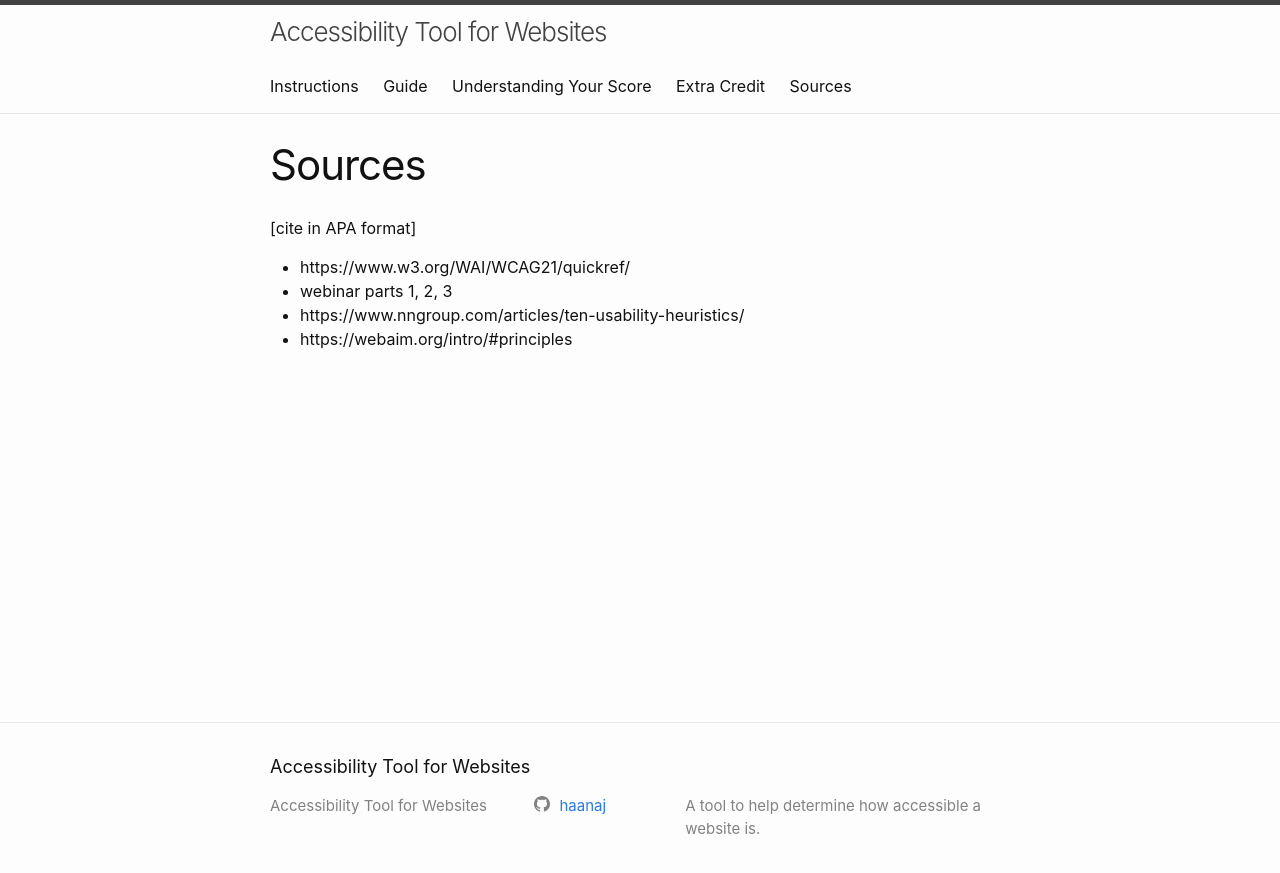
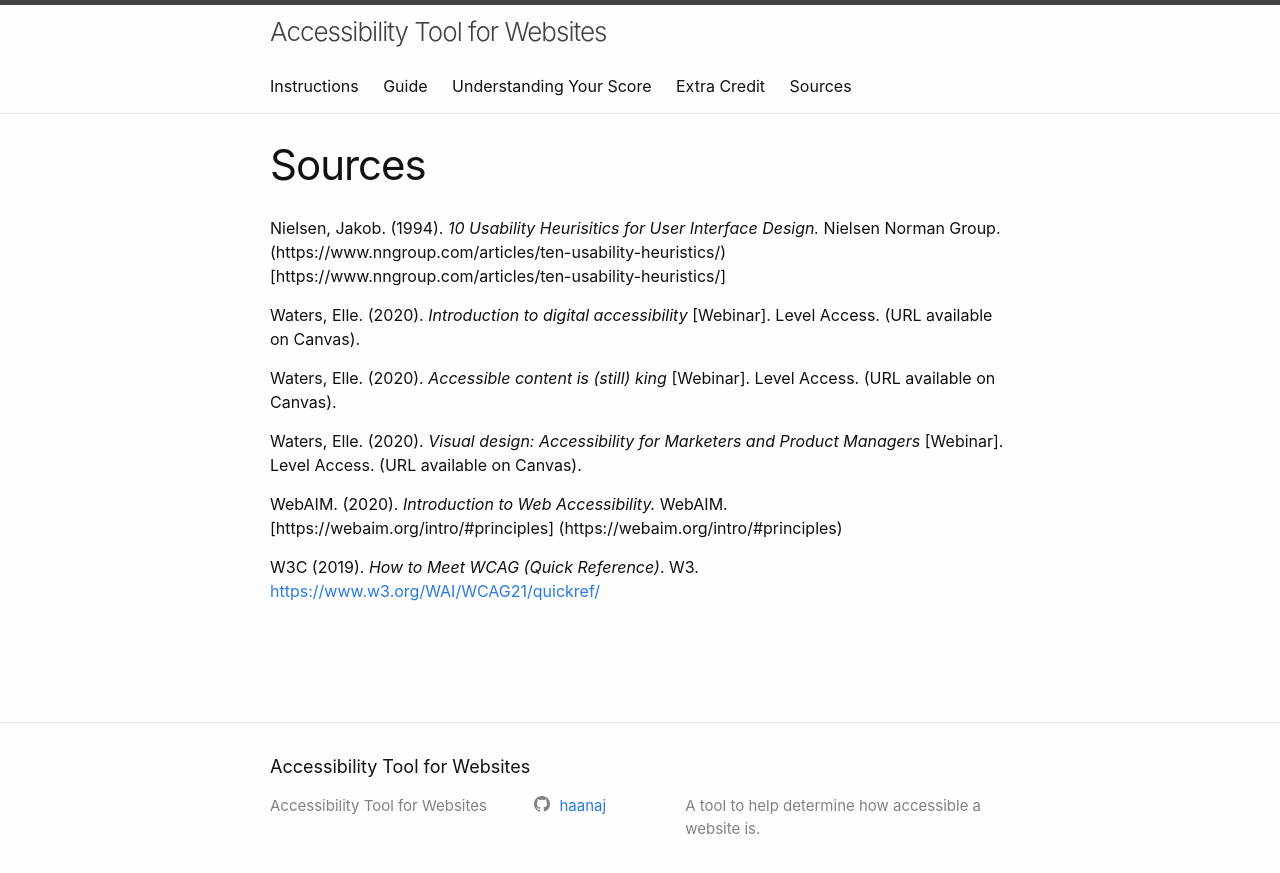
Before and after one commit to haanaj/accessibility-tool, a Jekyll site: the page built from sources.md, in a window 1280 px wide. Shown: the top 873 px of the page. Built offline with Jekyll 4.4.1, drawn with Linux system fonts in a browser that asks for light colours.

Commit message:
Citing sources in APA

```diff
--- a/sources.md
+++ b/sources.md
@@ -5,9 +5,14 @@ permalink: /sources/
 weight: 5
 ---
 
-[cite in APA format]
+Nielsen, Jakob. (1994). *10 Usability Heurisitics for User Interface Design.* Nielsen Norman Group. (https://www.nngroup.com/articles/ten-usability-heuristics/)[https://www.nngroup.com/articles/ten-usability-heuristics/]
 
-- https://www.w3.org/WAI/WCAG21/quickref/
-- webinar parts 1, 2, 3
-- https://www.nngroup.com/articles/ten-usability-heuristics/
-- https://webaim.org/intro/#principles
+Waters, Elle. (2020). *Introduction to digital accessibility* [Webinar]. Level Access. (URL available on Canvas).
+
+Waters, Elle. (2020). *Accessible content is (still) king* [Webinar]. Level Access. (URL available on Canvas).
+
+Waters, Elle. (2020). *Visual design: Accessibility for Marketers and Product Managers* [Webinar]. Level Access. (URL available on Canvas).
+
+WebAIM. (2020). *Introduction to Web Accessibility.* WebAIM. [https://webaim.org/intro/#principles] (https://webaim.org/intro/#principles)
+
+W3C (2019). *How to Meet WCAG (Quick Reference)*. W3. [https://www.w3.org/WAI/WCAG21/quickref/](https://www.w3.org/WAI/WCAG21/quickref/)
```
Also changed, not shown: 1 other file.
